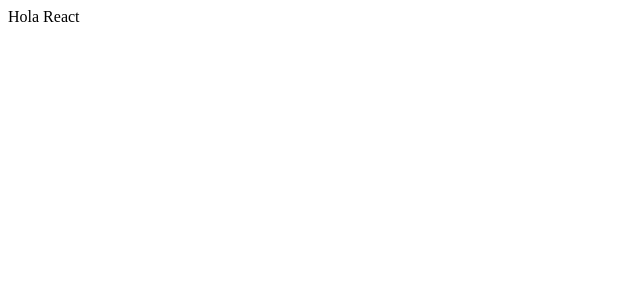
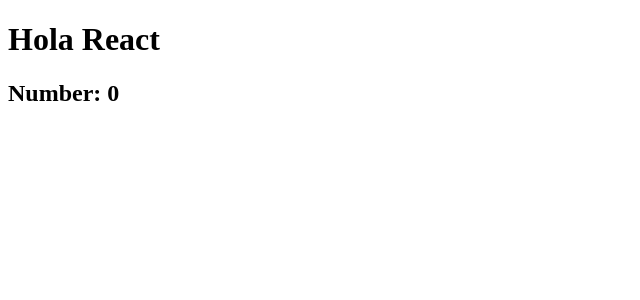
Before and after one commit to ignaciolopezbarg/Rect-Adrian, a React (Vite) app: page / in a window 1280 px wide. Shown: the top 300 px of the page, without its empty margins (0-640 px from the left). Built offline with nearby package versions, Linux system fonts and the light colour scheme.

Commit message:
uso useState

```diff
--- a/src/App.jsx
+++ b/src/App.jsx
@@ -1,12 +1,20 @@
+import { useState } from "react";
+import "./App.css";
 
-import './App.css'
 
 function App() {
-
+  const [number, setNumber] = useState(0);
+  const addOne = () => {
+    setNumber(number + 1);
+    console.log(number);
+  };
 
   return (
-  <div>Hola React</div>
-  )
+    <div>
+      <h1>Hola React</h1>
+      <h2 onClick={addOne}>Number: {number}</h2>
+    </div>
+  );
 }
 
-export default App
+export default App;
```
Also changed, not shown: 1 other file (tests, documents, lock files or other folders).
